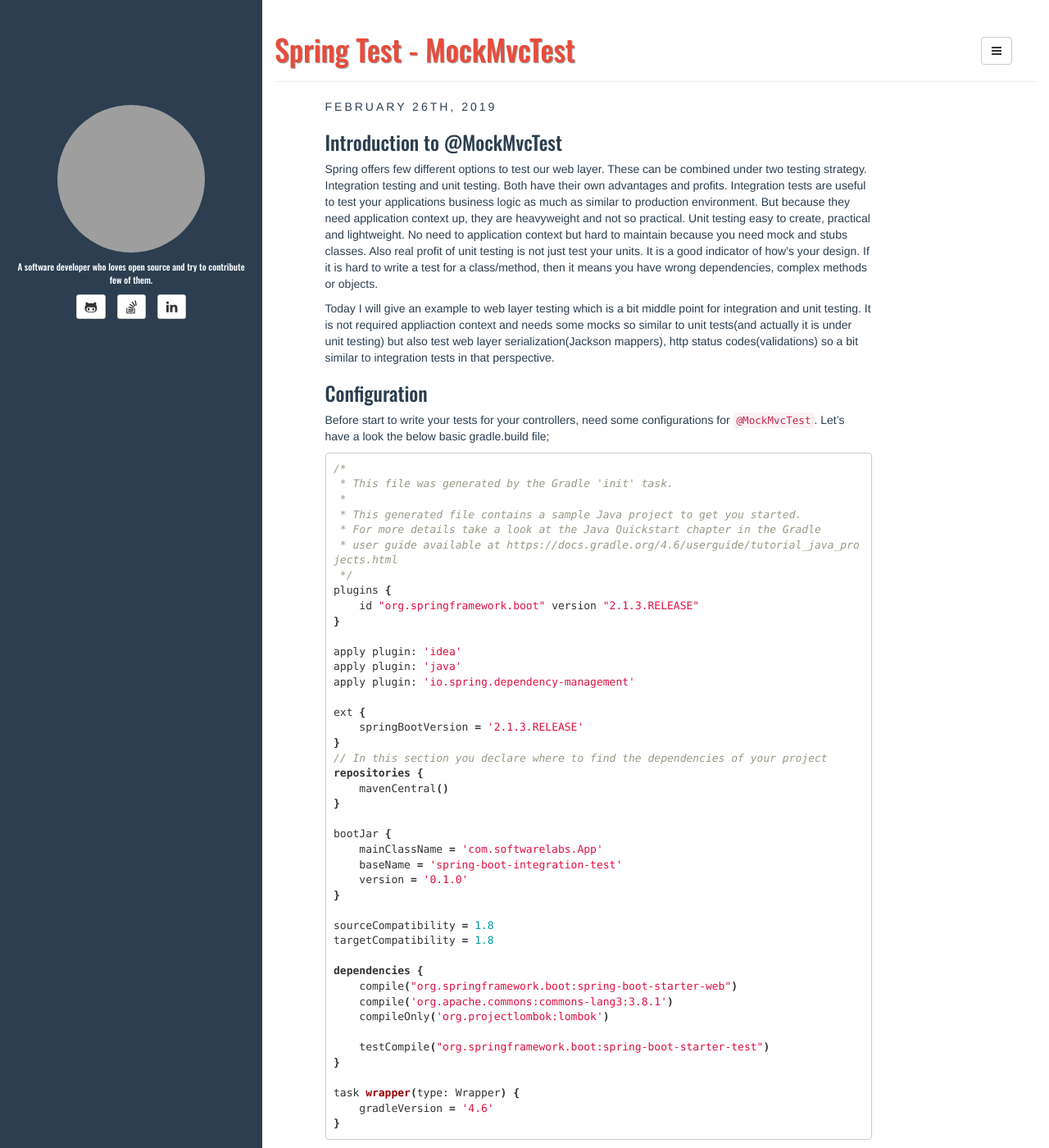
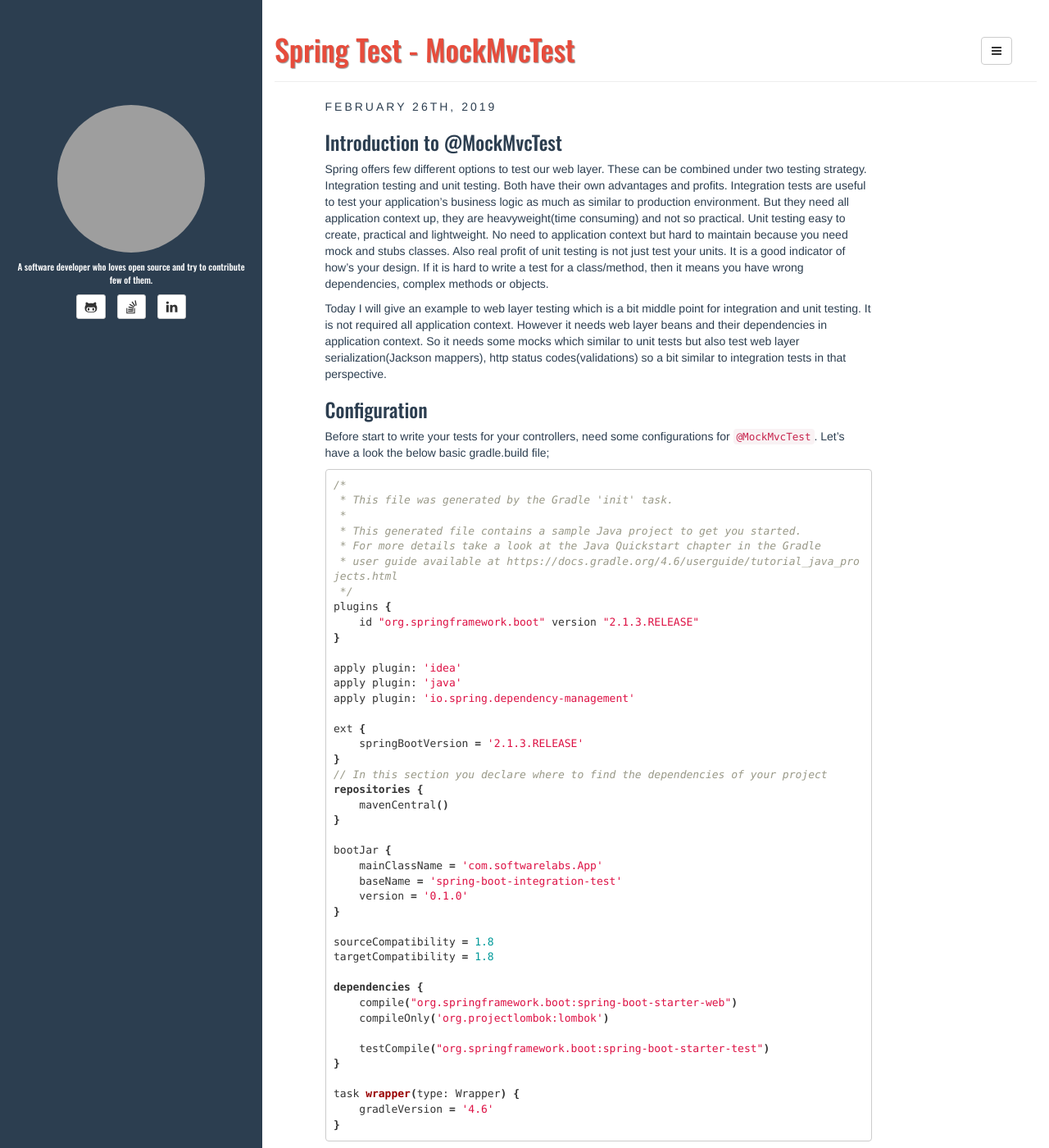
Before and after one commit to dbtek/dbyll, a Jekyll site: the page built from _posts/2019-02-26-Spring-Boot-Integration-Testing-MockMvcTest.md, in a window 1280 px wide and 1400 px high. Shown: the whole window at 82% size. Built offline with Jekyll 4.4.1, drawn with Linux system fonts in a browser that asks for light colours; some web fonts are replaced; comment, search, counter and statistics services are not loaded; some of the changed text lies outside the part shown; grey boxes are pictures that could not be loaded.

Commit message:
-- Formatting. -- Fixing grammar -- Cleanup

````diff
--- a/_posts/2019-02-26-Spring-Boot-Integration-Testing-MockMvcTest.md
+++ b/_posts/2019-02-26-Spring-Boot-Integration-Testing-MockMvcTest.md
@@ -8,14 +8,14 @@
 ### Introduction to @MockMvcTest
 
 Spring offers few different options to test our web layer. These can be combined under two testing strategy. Integration testing
-and unit testing. Both have their own advantages and profits. Integration tests are useful to test your applications business logic
-as much as similar to production environment. But because they need application context up, they are heavyweight and not so practical.
+and unit testing. Both have their own advantages and profits. Integration tests are useful to test your application's business logic
+as much as similar to production environment. But they need all application context up, they are heavyweight(time consuming) and not so practical.
 Unit testing easy to create, practical and lightweight. No need to application context but hard to maintain because you need mock and
 stubs classes. Also real profit of unit testing is not just test your units. It is a good indicator of how's your design. If it is hard
 to write a test for a class/method, then it means you have wrong dependencies, complex methods or objects.
 
-Today I will give an example to web layer testing which is a bit middle point for integration and unit testing. It is not required appliaction
-context and needs some mocks so similar to unit tests(and actually it is under unit testing) but also test web layer serialization(Jackson mappers),
+Today I will give an example to web layer testing which is a bit middle point for integration and unit testing. It is not required all application
+context. However it needs web layer beans and their dependencies in application context. So it needs some mocks which similar to unit tests but also test web layer serialization(Jackson mappers),
 http status codes(validations) so a bit similar to integration tests in that perspective.
 
 ### Configuration
@@ -58,7 +58,6 @@
 
 dependencies {
     compile("org.springframework.boot:spring-boot-starter-web")
-    compile('org.apache.commons:commons-lang3:3.8.1')
     compileOnly('org.projectlombok:lombok')
 
     testCompile("org.springframework.boot:spring-boot-starter-test")
@@ -102,29 +101,30 @@
 
 ```
 
-As you see ```@WebMvcTest(ProductController.class)``` we don't need all application context. We just need our controller and its dependencies.
+As you see ```@WebMvcTest(ProductController.class)``` we don't even need all web layer application context. We just need our controller and its dependencies.
 There are few important points to determine which classes should be mocked. We need to mock ```productService```
-and ```productMapper```. Because these beans are using as a subfields at ProductController.
+and ```productMapper```. Because these beans are using as a subfields or in other words depended by ```ProductController``` class.
 
-Another important point to keep in my that, the beans which are defined as @MockBean should be interface, otherwise ```ProductController``` bean
+Another important point to keep in my that, the beans which are defined as ```@MockBean``` should be interface, otherwise ```ProductController``` bean
 can't be initialized. If your dependencies are not interface or not implementing an interface then you most likely will get ```java.lang.IllegalStateException: Failed to load ApplicationContext```
 exception in detailed you will see error message as
 
 ```Caused by: org.springframework.beans.factory.UnsatisfiedDependencyException: Error creating bean with name 'productController'.```
 
-We are also using 2 autowired beans ```mockMvc``` and ```objectMapper```; ```mockMvc``` helps us to call our endpoint and objectMapper
+We are also using 2 autowired beans ```mockMvc``` and ```objectMapper``` so ```mockMvc``` helps us to call our endpoint and ```objectMapper```
 helps us to convert java object to json which will be converted by ```RequestBody``` in our controller.
 
 #### Test for @PostMapping
 
 In below test we are creating a ```productRequest``` object and send the request to endpoint ```/v1/product``` with POST http method.
-Also we have a one mock as
+Also we have mocks as
 
 ```java
-when(productService.createProduct(any(), any())).thenReturn(new Product());
+when(productService.createProduct(any(), any())).thenReturn(product);
+when(productMapper.mapToProductDto(product)).thenReturn(productDto);
 ```
 
-So we setUp our scenario as a success response, so createProduct
+So we setUp our scenario as a success response.
 
 ```java
 
@@ -197,11 +197,11 @@
 ### Result
 
 Spring Boot is only instantiating the web layer, not the whole context. In an application with multiple controllers you can even ask for just one to be instantiated,
-using, for example ```@WebMvcTest(ProductController.class)```.
+for example ```@WebMvcTest(ProductController.class)```.
 
 So Spring is not start the server at all, just test the web layer. In our example just one controller and its dependencies.
 
-You can find completed example project [on Github](https://github.com/muzir/softwareLabs/tree/master/spring-boot-integration-test)
+You can find the all project [on Github](https://github.com/muzir/softwareLabs/tree/master/spring-boot-integration-test)
 
 
 ### References
````
Also changed, not shown: other parts of _posts/2019-02-26-Spring-Boot-Integration-Testing-MockMvcTest.md (+1 -1 lines).
